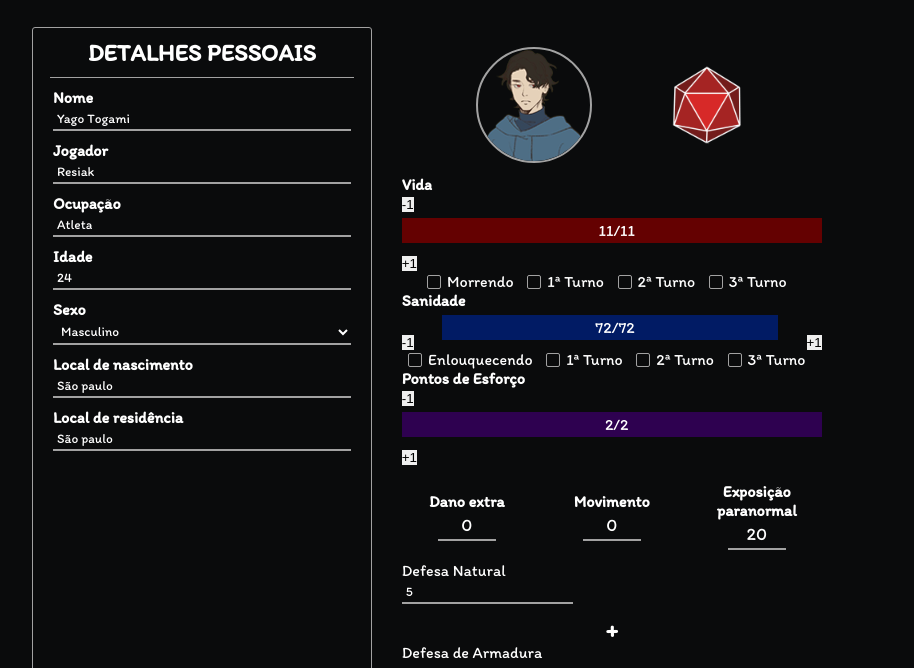
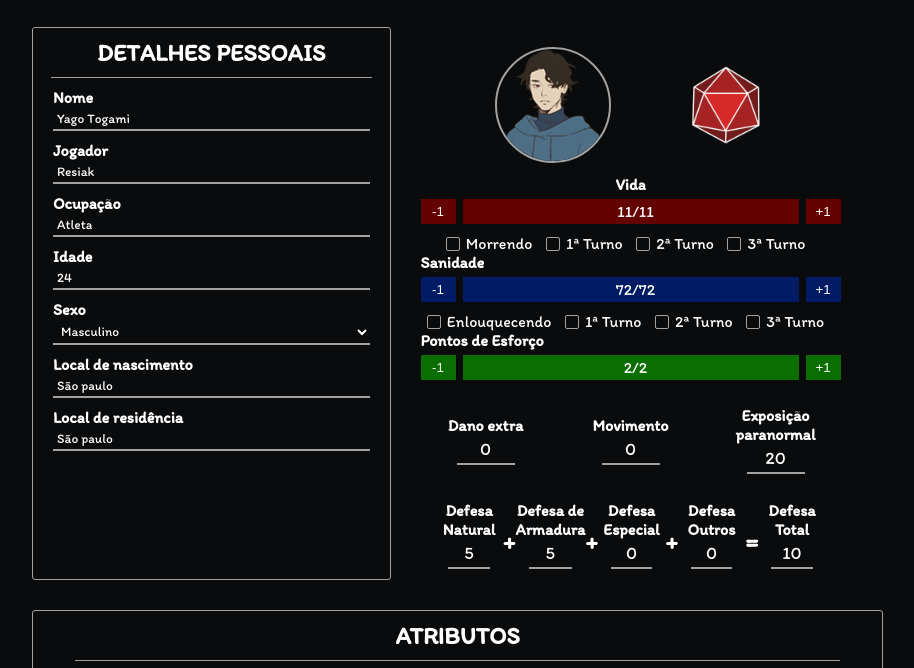
Before and after one commit to llexzzz/base, a plain HTML site: page index.html in a window 1280 px wide. Shown: the part 81-749 px from the top of the page, without its empty margins (192-1106 px from the left). Drawn offline with nearby package versions, Linux system fonts and the light colour scheme.

Commit message:
Update styles.css

```diff
--- a/styles.css
+++ b/styles.css
@@ -10,6 +10,28 @@ body {
     background: #0a0b0c;
     color: #fff;
     font-family: 'Itim', sans-serif;
+}
+
+body::-webkit-scrollbar{
+    width: 5px;
+}
+
+body::-webkit-scrollbar-track{
+    background-color: rgb(7, 7, 7);
+}
+
+body::-webkit-scrollbar-button{
+    background-color: rgb(7, 7, 7);
+}
+
+body::-webkit-scrollbar-thumb{
+    background-color: rgb(104, 104, 104);
+    border-radius: 70px;
+}
+
+
+body::-webkit-scrollbar-thumb:hover{
+    background-color: rgb(114, 114, 114);
 }
 
 hr {
@@ -50,9 +72,9 @@ h2.grid-title {
     display: grid;
     grid-template-areas:
         'details details details character'
-        'pr pr pr attributes '
+        'attributes attributes attributes attributes '
+        'pericias pericias pericias pericias '
         'combat combat combat combat'
-        'pericias pericias pericias pericias '
         'inventarios inventarios inventarios inventarios '
         'habilidades habilidades habilidades habilidades'
         'antecedentes antecedentes antecedentes antecedentes';
@@ -249,6 +271,11 @@ select:focus {
     outline: none;
 }
 
+
+.sinalisarvida {
+    text-align: center;
+}
+
 /* INICIO BARS */
 
 .bars {
@@ -256,11 +283,34 @@ select:focus {
 }
 
 .bar {
-    width: 100%;
+    align-self: auto;
+    width: 80%;
     background-color: grey;
     margin-bottom: 10px;
     margin-top: 5px;
-    overflow: hidden;
+}
+
+
+
+
+.tira {
+    cursor: pointer;
+    width: 35px;
+    height: 25px;
+    background-color: #640101;
+    color: white;
+    margin-bottom: 10px;
+    margin-top: 5px;
+}
+
+.add {
+    cursor: pointer;
+    width: 35px;
+    height: 25px;
+    background-color: #640101;
+    color: white;
+    margin-bottom: 10px;
+    margin-top: 5px;
 }
 
 .barcount {
@@ -281,6 +331,19 @@ select:focus {
     align-items: end;
 }
 
+
+.lifelocal {
+    display: flex;
+    justify-content: space-between;
+    align-items: end;
+}
+
+.lifelocalo {
+    display: flex;
+    justify-content: space-between;
+    align-items: end;
+}
+
 .sanityDice {
     display: block;
     margin-left: auto;
@@ -295,6 +358,15 @@ select:focus {
 .bars .checkboxs label {
     margin-right: 10px;
 }
+
+
+
+
+
+
+
+
+
 
 .lifeBar {
     /* width: 50%; */
@@ -311,7 +383,7 @@ select:focus {
 .lifeBaro {
     /* width: 50%; */
     height: 25px;
-    background-color: #2e0150;
+    background-color: #0a6e01;
     transition: width 2s;
     display: flex;
     align-items: center;
@@ -322,11 +394,11 @@ select:focus {
 
 
 .baro {
-    width: 100%;
+    align-self: auto;
+    width: 80%;
     background-color: grey;
     margin-bottom: 10px;
     margin-top: 5px;
-    overflow: hidden;
 }
 
 .barcounto {
@@ -334,7 +406,7 @@ select:focus {
     margin-left: 10px;
 }
 .sanityBar {
-    width: 50%;
+    width: 80%;
     height: 25px;
     background-color: #011b64;
     transition: width 2s;
@@ -342,6 +414,47 @@ select:focus {
     align-items: center;
     justify-content: center;
     text-align: center;
+}
+
+.tiras {
+    cursor: pointer;
+    width: 35px;
+    height: 25px;
+    background-color: #011b64;
+    color: white;
+    margin-bottom: 10px;
+    margin-top: 5px;
+}
+
+.adds {
+    cursor: pointer;
+    width: 35px;
+    height: 25px;
+    background-color: #011b64;
+    color: white;
+    margin-bottom: 10px;
+    margin-top: 5px;
+}
+
+
+.tirao {
+    cursor: pointer;
+    width: 35px;
+    height: 25px;
+    background-color: #0a6e01;
+    color: white;
+    margin-bottom: 10px;
+    margin-top: 5px;
+}
+
+.addo {
+    cursor: pointer;
+    width: 35px;
+    height: 25px;
+    background-color: #0a6e01;
+    color: white;
+    margin-bottom: 10px;
+    margin-top: 5px;
 }
 
 /* FIM BARS */
@@ -387,11 +500,71 @@ select:focus {
 .attributes .attributesList {
     display: flex;
 
-    height: 270px;
+    height: 200px;
     flex-flow: row wrap;
     justify-content: center;
 
 }
+/*defesas*/
+.defesas {
+    display: flex;
+    justify-content: space-between;
+    align-items: center;
+    margin-top: 15px;
+    padding: 1px 15px;
+}
+
+.defesas p {
+    text-align: center;
+    font-weight: bold;
+}
+
+.defesas input {
+    width: 50%;
+    text-align: center;
+    font-size: 18px;
+    align-self: center;
+}
+
+
+.defesas .def {
+    display: flex;
+    flex-direction: column;
+    width: 100px;
+}
+
+.defesas .defes {
+    display: flex;
+    flex-direction: column;
+    width: 100px;
+}
+
+.defesas .defes {
+    display: flex;
+    flex-direction: column;
+    width: 100px;
+}
+
+.defesas .defar {
+    display: flex;
+    flex-direction: column;
+    width: 100px;
+}
+
+.defesas .defout {
+    display: flex;
+    flex-direction: column;
+    width: 100px;
+}
+
+.defesas .deftot {
+    display: flex;
+    flex-direction: column;
+    width: 100px;
+}
+
+
+/*defesas fim*/
 
 
 
@@ -399,7 +572,7 @@ select:focus {
     display: flex;
     flex-flow: row wrap;
     justify-content: center;
-    height: 370px;
+    height: 500px;
     overflow-y: scroll;
 }
 
@@ -735,8 +908,8 @@ input[type="checkbox"]:checked + label:after {
 
 
 .habilidades{
-    height: 200px;
-    width: 640px;
+    height: 298px;
+    width: 849.25px;
     margin-left: auto;
     margin-right: auto;
 
@@ -812,7 +985,7 @@ input[type="checkbox"]:checked + label:after {
 
 .antecedentes{
     height: 1100px;
-    width: 640px;
+    width: 849.25px;
     margin-left: auto;
     margin-right: auto;
 
@@ -823,7 +996,7 @@ input[type="checkbox"]:checked + label:after {
 
 
 .textHabilidades1{
-    height: 6.5%;
+    height: 7%;
     width: 95%;
     border: #0a0b0c;
     margin-left: 2.5%;
```
